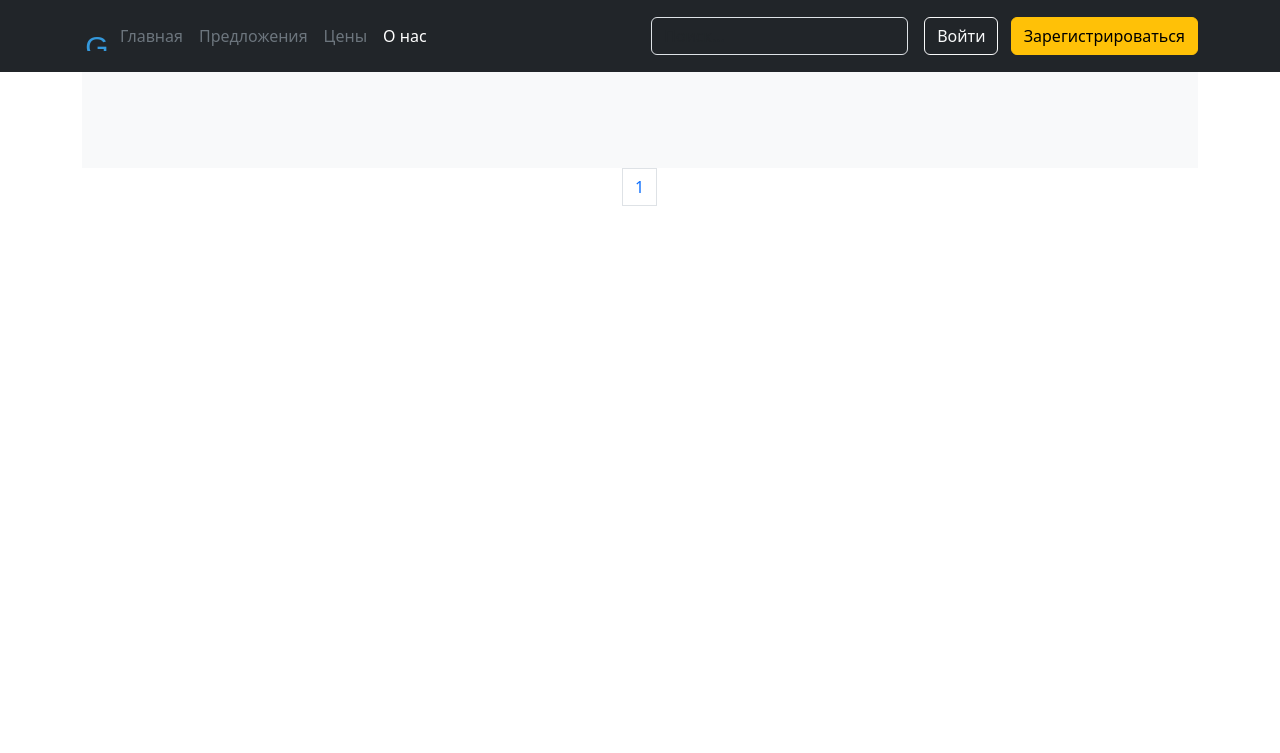
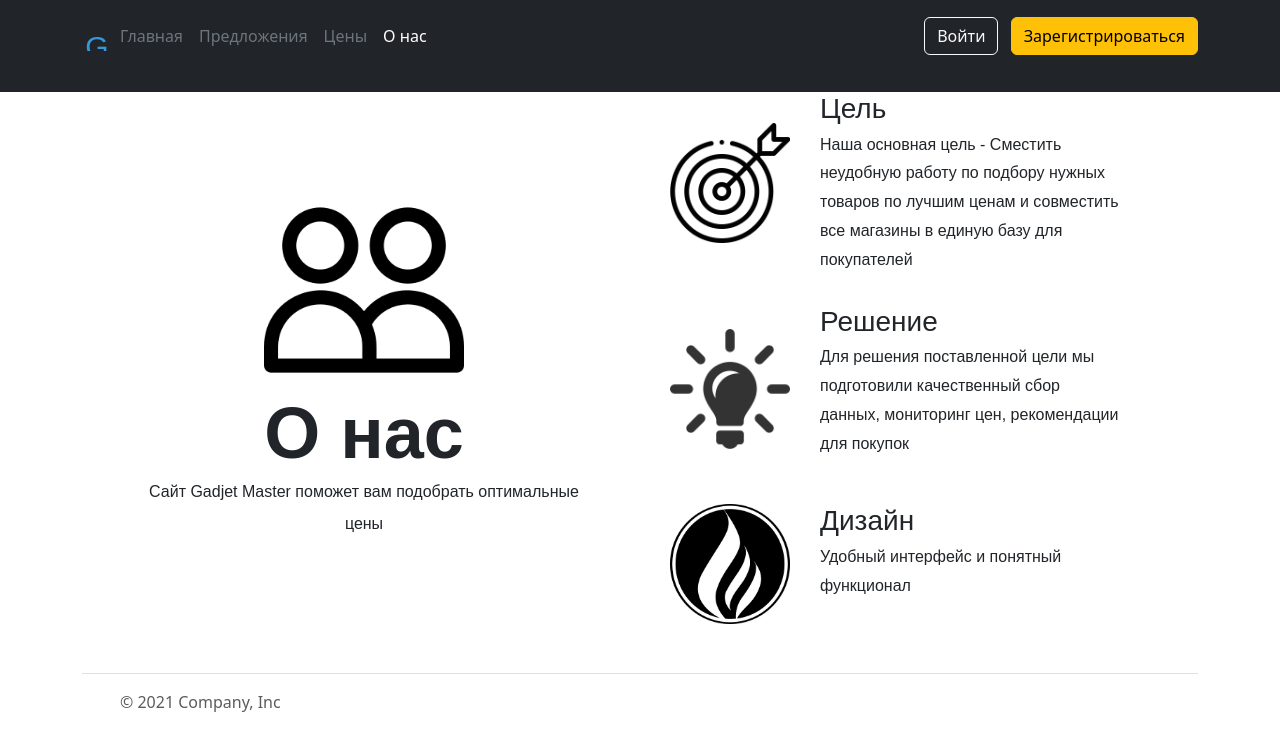
Before and after one commit to MBVD/uni_project, a Django app: page /about in a window 1280 px wide. Shown: the top 753 px of the page. Run offline with Django 5.2, Linux system fonts and the light colour scheme; data that the repository does not hold is empty; some libraries are stand-ins or nearby versions.

Commit message:
add footer

```diff
--- /dev/null
+++ b/app/static/app/css/about/about.css
@@ -0,0 +1,98 @@
+
+.monserat_sanserif{
+    font-family: Montserrat, sans-serif !important;
+    font-size: 16px;
+}
+.about_title{
+    padding-right: 40px;
+}
+.about_title h2{
+    font-weight: 700;
+    font-size: 4.5rem;
+    word-wrap: break-word;
+    margin-top: 0px;
+    margin-bottom: 0px;
+}
+.about_title p span{
+    font-weight: 700;
+}
+.about_main{
+    width: 80%;
+    margin-left: auto;
+    margin-right: auto;
+    display: flex;
+    flex-wrap: wrap;
+}
+.container{
+    margin-bottom: 20px;
+}
+.about_main_left{
+    width: 50%;
+    margin-top: auto;
+    margin-bottom: auto;
+}
+.about_main_right{
+    display: flex;
+    width: 50%;
+    flex-direction: column;
+    margin-top: auto;
+    margin-bottom: auto;
+}
+.about_main_right > div{
+    padding-left: 108px;
+    padding: 0px 30px;
+    word-wrap: break-word;
+    line-height: 1.8;
+    display: flex;
+    margin-bottom: 30px;
+}
+.about_decription_up{
+    line-height: 2;
+    font-family: Montserrat, sans-serif !important;
+    font-size: 16px;
+    word-wrap: break-word;
+    text-align: left;
+    letter-spacing: 0px;
+    text-align: center;
+}
+.description{
+    margin-left: 30px;
+}
+.description h3{
+    margin-top: 0px;
+    margin-bottom: 5px;
+}
+@media all and (max-width: 956px){
+    .about_main{
+        width: calc(100vw - 40px);
+    }
+    .about_main_left{
+        width: 80%;
+        margin-left: auto;
+        margin-right: auto;
+    }
+    .about_main_right > div{
+        display: flex;
+        justify-content: space-between;
+        padding: 0px;
+        width: 100%;
+    }
+    .description{
+        width: 70%;
+    }
+    .description h3{
+        width: 100%;
+    }
+    .about_main_left{
+        width: 100%;
+    }
+    .about_title {
+        padding: 0px;
+    }
+    .about_main_right{
+        width: 100%;
+    }
+    .container > div{
+        margin: 0px;
+    }
+}
--- /dev/null
+++ b/app/static/app/css/base.css
@@ -0,0 +1,7 @@
+.content {
+    position: relative;
+}
+
+.content > div{
+    padding-bottom: 100px;
+}
--- /dev/null
+++ b/app/templates/app/about/about.html
@@ -0,0 +1,51 @@
+{% extends 'app/base.html' %}
+
+{% block head %}
+    {% load static %}
+    <link rel="stylesheet" href="{% static 'app/css/about/about.css'%}">
+{% endblock %}
+
+{% block content %}
+<div class = "about_main">
+    <div class = "about_main_left">
+        <div class = "about_title monserat_sanserif">
+            <div style = "display: flex;" class = "image_frame_header">
+                <img src = "{% static 'app/images/people.png' %}" width="200" height="200" style = "margin-right: auto; margin-left: auto;">
+            </div>
+            <div style = "text-align: center;">
+                <h2>О нас</h2>
+                <span class = "about_decription_up">Сайт Gadjet Master поможет вам подобрать оптимальные цены</p>
+            </div>
+        </div>
+    </div>
+    <div class = "about_main_right">
+        <div class = "research monserat_sanserif">
+            <div style = "display: flex;" class = "image_frame">
+                <img src="{% static 'app/images/target.png' %}" width="120" height="120" style = "margin-top: auto; margin-bottom: auto;">
+            </div>
+            <div class = "description">
+                <h3>Цель</h3>
+                <span>Наша основная цель - Сместить неудобную работу по подбору нужных товаров по лучшим ценам и совместить все магазины в единую базу для покупателей</span>
+            </div>
+        </div>
+        <div class = "strategy monserat_sanserif">
+            <div style = "display: flex;" class = "image_frame">
+                <img src="{% static 'app/images/solution.png' %}" width="120" height="120" style = "margin-top: auto; margin-bottom: auto;">
+            </div>
+            <div class = "description">
+                <h3>Решение</h3>
+                <span>Для решения поставленной цели мы подготовили качественный сбор данных, мониторинг цен, рекомендации для покупок</p>
+            </div>
+        </div>
+        <div class = "design monserat_sanserif">
+            <div style = "display: flex;" class = "image_frame">
+                <img src="{% static 'app/images/design.png' %}" width="120" height="120" style = "margin-top: auto; margin-bottom: auto;">
+            </div>
+            <div class = "description">
+                <h3>Дизайн</h3>
+                <span>Удобный интерфейс и понятный функционал</p>
+            </div>
+        </div>
+    </div>
+</div>
+{% endblock %}
--- a/app/templates/app/base.html
+++ b/app/templates/app/base.html
@@ -5,6 +5,10 @@
     {% bootstrap_css %}
     {% bootstrap_javascript %}
     {% bootstrap_messages %}
+    <link href="{% static 'fontawesomefree/css/fontawesome.css' %}" rel="stylesheet" type="text/css">
+    <link href="{% static 'fontawesomefree/css/brands.css' %}" rel="stylesheet" type="text/css">
+    <link href="{% static 'fontawesomefree/css/solid.css' %}" rel="stylesheet" type="text/css">
+    <link href="{% static 'app/css/base.css' %}" rel="stylesheet" type="text/css">
 
     {% block head %}
     {% endblock %}
@@ -12,5 +16,9 @@
     <link rel="stylesheet" href={% static "app/css/colors.css" %}>
 </head>
 {% include 'app/share/header.html' %}
-{% block content %}
-{% endblock %}
+<div class = "content">
+    {% block content %}
+
+    {% endblock %}
+    {% include 'app/share/footer.html' %}
+</div>
--- /dev/null
+++ b/app/templates/app/cabinet/index.html
@@ -0,0 +1,6 @@
+{% extends 'app/base.html' %}
+
+
+{% block content %}
+    cabinet
+{% endblock %}
--- a/app/templates/app/share/footer.html
+++ b/app/templates/app/share/footer.html
@@ -0,0 +1,18 @@
+<div style = "position: absolute; bottom: 0; width: 100%; padding-bottom: 0;">
+    <div class = "container mx-auto">
+        <footer class="d-flex flex-wrap justify-content-between align-items-center py-3 my-4 border-top w-100">
+            <div class="col-md-4 d-flex align-items-center">
+            <a href="/" class="mb-3 me-2 mb-md-0 text-muted text-decoration-none lh-1">
+                <svg class="bi" width="30" height="24"><use xlink:href="#bootstrap"></use></svg>
+            </a>
+            <span class="text-muted">© 2021 Company, Inc</span>
+            </div>
+
+            <ul class="nav col-md-4 justify-content-end list-unstyled d-flex">
+                <li class="ms-3"><a class="text-muted" href="#"><i class="fab fa-facebook-f"></i></a></li>
+                <li class="ms-3"><a class="text-muted" href="#"><i class="fab fa-twitter"></i></a></li>
+                <li class="ms-3"><a class="text-muted" href="#"><i class="fab fa-github"></i></a></li>
+            </ul>
+        </footer>
+    </div>
+</div>
--- a/app/templates/app/share/header.html
+++ b/app/templates/app/share/header.html
@@ -26,11 +26,14 @@
       </form>
 
       <div class="text-end">
-        <a href = {% url 'login' %} type="button" class="btn btn-outline-light me-2">Войти</a>
-        <a href = {% url 'register' %} type="button" class="btn btn-warning">Зарегистрироваться</a>
+        {% if user.is_authenticated %}
+        <a href = {% url 'cabinet' %} type="button" class="btn btn-outline-light me-2">Личный кабинет</a>
+        <a href = {% url 'logout' %} type="button" class="btn btn-warning">Выйти</a>
+        {% else %}
+          <a href = {% url 'login' %} type="button" class="btn btn-outline-light me-2">Войти</a>
+          <a href = {% url 'register' %} type="button" class="btn btn-warning">Зарегистрироваться</a>
+        {% endif %}
       </div>
     </div>
   </div>
 </header>
-
-<javascript>
--- a/app/urls.py
+++ b/app/urls.py
@@ -9,8 +9,9 @@
     path("create_fake_data", views.create_fake_data, name = 'create_fake-data'),
     path("features", views.ShopsController.as_view(), name = "features"),
     path("pricing", views.PriceController.as_view(), name = "pricing"),
-    path("about", views.ShopsController.as_view(), name = "about_us"),
+    path("about", views.AboutController.as_view(), name = "about_us"),
     path('register/', views.RegisterUser.as_view(), name='register'),
     path('login/', views.LoginUser.as_view(), name='login'),
     path('logout/', views.LogoutUser.as_view(), name='logout'),
+    path('cabinet/', views.CabinetController.as_view(), name = 'cabinet'),
 ]
--- a/app/views.py
+++ b/app/views.py
@@ -91,6 +91,11 @@
 
 
 
+class AboutController(TemplateView):
+  template_name = "app/about/about.html"
+  extra_context = {
+    "title": "О нас"
+  }
 
 class PriceController(TemplateView):
   template_name = "app/pricing/pricing.html"
@@ -111,9 +116,9 @@
   }
 
   def form_valid(self, form):
-      user = form.save()
-      login(self.request, user)
-      return redirect('home')
+    user = form.save()
+    login(self.request, user)
+    return redirect('home')
 
 
 class LoginUser(LoginView):
@@ -124,8 +129,20 @@
   }
 
   def get_success_url(self):
-      return reverse_lazy('home')
+    return reverse_lazy('home')
 
 class LogoutUser(LogoutView):
   template_name = 'logged_out.html'
   next_page = 'home'
+
+class CabinetController(TemplateView):
+  template_name = 'app/cabinet/index.html'
+  extra_context = {
+    "title": "Личный кабинет"
+  }
+
+  def get_context_data(self, **kwargs):
+    context = super().get_context_data(**kwargs)
+
+
+    return context
```
Also changed, not shown: app/static/app/images/design.png (added), app/static/app/images/people.png (added), app/static/app/images/solution.png (added), app/static/app/images/target.png (added), app/templates/app/shops/show.html (line endings or trailing spaces).
